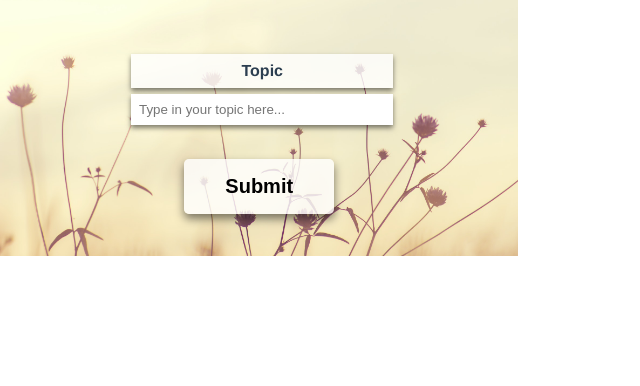
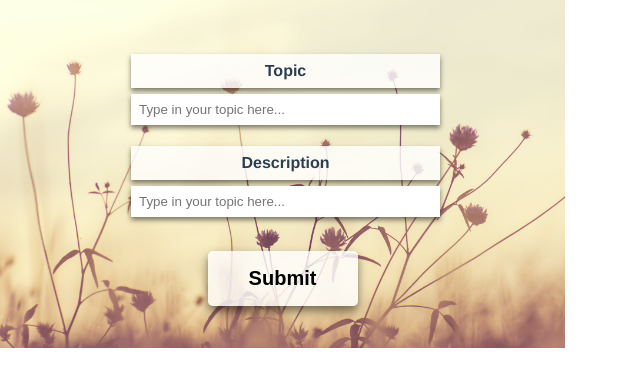
Before and after one commit to TapeMate/vue-contactform, a Vue app: page /#/ in a window 1280 px wide. Shown: the top 386 px of the page, without its empty margins (0-640 px from the left). Built offline with nearby package versions, Linux system fonts and the light colour scheme.

Commit message:
confirmed POST request to json-server.

```diff
--- a/src/components/ContactForm.vue
+++ b/src/components/ContactForm.vue
@@ -1,15 +1,5 @@
 <template>
   <div class="form-container">
-    <!-- <div class="form-entry-info">
-      <h3>contact title</h3>
-      <p>
-        *Lorem ipsum dolor sit amet consectetur adipisicing elit. Enim eum
-        similique omnis molestias temporibus voluptates distinctio nesciunt
-        perferendis assumenda maxime, rem quas. Similique, nemo non? Unde quod
-        eligendi distinctio ea.
-      </p>
-    </div> -->
-
     <form @submit="onSubmit">
       <div class="input-control">
         <label for="contact-topic">Topic</label>
@@ -21,49 +11,16 @@
           placeholder="Type in your topic here..."
         />
       </div>
-      <!-- <div class="input-control">
-        <label for="contact-textarea">Description</label
-        ><textarea
-          name=""
-          id="contact-textarea"
-          cols="30"
-          rows="10"
-          class="contact-textarea"
-        ></textarea>
+      <div class="input-control">
+        <label for="contact-description">Description</label>
+        <input
+          type="text"
+          v-model="description"
+          name="description"
+          id="contact-description"
+          placeholder="Type in your topic here..."
+        />
       </div>
-
-      <div class="input-container">
-        <div class="input-control">
-          <label for="first-name">First Name</label>
-          <input type="text" name="" id="first-name" />
-        </div>
-        <div class="input-control">
-          <label for="last-name">Last Name</label>
-          <input type="text" name="" id="last-name" />
-        </div>
-      </div>
-
-      <div class="input-container">
-        <div class="input-control">
-          <label for="street-number">Street & Number</label>
-          <input type="text" name="" id="street-number" />
-        </div>
-        <div class="input-control">
-          <label for="zip-city">Zipcode & City</label>
-          <input type="text" name="" id="zip-city" />
-        </div>
-      </div>
-
-      <div class="input-container">
-        <div class="input-control">
-          <label for="phone">Phone</label>
-          <input type="text" name="" id="phone" />
-        </div>
-        <div class="input-control">
-          <label for="email">E-mail Adress</label>
-          <input type="text" name="" id="email" />
-        </div>
-      </div> -->
       <button type="submit">Submit</button>
     </form>
   </div>
@@ -75,6 +32,7 @@ export default {
   data() {
     return {
       topic: "",
+      description: "",
     };
   },
   methods: {
@@ -83,9 +41,16 @@ export default {
 
       const newContact = {
         topic: this.topic,
+        description: this.description,
       };
 
+      console.log(newContact);
+
+      // emits data to the parent component. can be called in template.
+      this.$emit("add-contact", newContact);
+
       this.topic = "";
+      this.description = "";
     },
   },
 };
```
